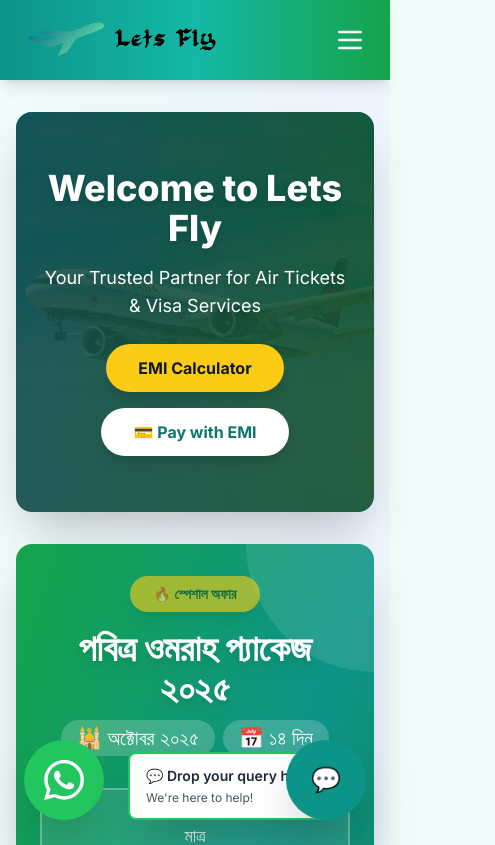
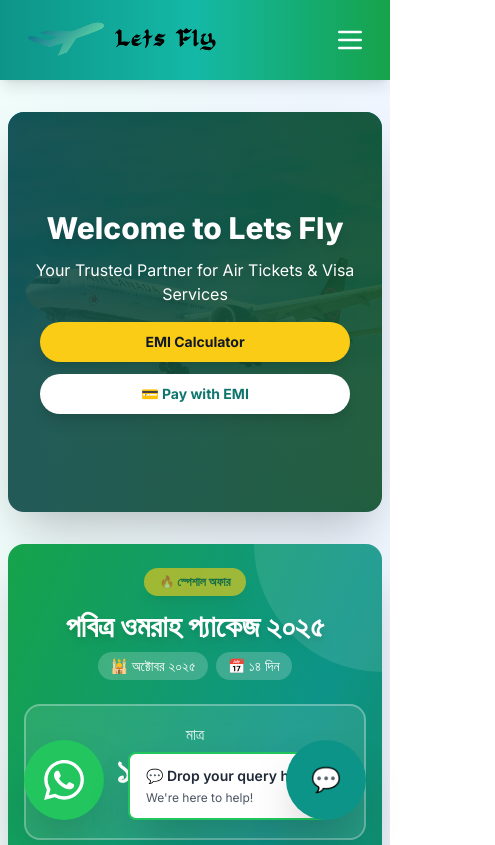
Before and after one commit to mdobns/letsfly_next.js, a Next.js app: page / in a window 390 px wide. Shown: the top 845 px of the page, 495 px wide, since content can reach past the window. Built offline with nearby package versions, Linux system fonts and the light colour scheme.

Commit message:
Fix mobile responsiveness - prevent horizontal scroll and optimize text sizing

```diff
--- a/src/app/globals.css
+++ b/src/app/globals.css
@@ -3,8 +3,12 @@
 @tailwind utilities;
 
 @layer base {
+  html {
+    @apply overflow-x-hidden;
+  }
+
   body {
-    @apply bg-gradient-to-br from-teal-50 via-blue-50 to-green-50 min-h-screen;
+    @apply bg-gradient-to-br from-teal-50 via-blue-50 to-green-50 min-h-screen overflow-x-hidden;
   }
 }
 
--- a/src/app/layout.tsx
+++ b/src/app/layout.tsx
@@ -27,6 +27,12 @@
   },
 }
 
+export const viewport = {
+  width: 'device-width',
+  initialScale: 1,
+  maximumScale: 5,
+}
+
 export default function RootLayout({
   children,
 }: {
--- a/src/app/page.tsx
+++ b/src/app/page.tsx
@@ -9,7 +9,7 @@
     <>
       {/* Hero Section */}
       <section
-        className="relative text-white text-center flex items-center justify-center mx-4 sm:mx-auto max-w-5xl my-8 rounded-2xl shadow-2xl overflow-hidden"
+        className="relative text-white text-center flex items-center justify-center mx-2 sm:mx-4 md:mx-auto max-w-5xl my-8 rounded-2xl shadow-2xl overflow-hidden"
         style={{
           backgroundImage: 'url(/images/hero-bg.jpg)',
           backgroundSize: 'cover',
@@ -18,17 +18,17 @@
         }}
       >
         <div className="absolute inset-0 bg-gradient-to-r from-teal-900/90 to-green-900/90"></div>
-        <div className="relative z-10 px-6">
-          <h1 className="text-4xl md:text-5xl font-extrabold mb-4 drop-shadow-lg">
+        <div className="relative z-10 px-4 sm:px-6 w-full">
+          <h1 className="text-3xl sm:text-4xl md:text-5xl font-extrabold mb-3 sm:mb-4 drop-shadow-lg">
             Welcome to Lets Fly
           </h1>
-          <p className="text-lg md:text-xl mb-6 drop-shadow-md">
+          <p className="text-base sm:text-lg md:text-xl mb-4 sm:mb-6 drop-shadow-md px-2">
             Your Trusted Partner for Air Tickets & Visa Services
           </p>
-          <div className="flex flex-col sm:flex-row gap-4 justify-center items-center">
+          <div className="flex flex-col sm:flex-row gap-3 sm:gap-4 justify-center items-center px-4">
             <a
               href="#emi-calculator"
-              className="bg-yellow-400 text-gray-900 font-bold py-3 px-8 rounded-full hover:bg-yellow-300 transition duration-300 shadow-lg inline-block"
+              className="bg-yellow-400 text-gray-900 font-bold py-2.5 sm:py-3 px-6 sm:px-8 rounded-full hover:bg-yellow-300 transition duration-300 shadow-lg inline-block text-sm sm:text-base w-full sm:w-auto"
             >
               EMI Calculator
             </a>
@@ -36,7 +36,7 @@
               href="https://invoice.sslcommerz.com/invoice-form?refer=66C6DE545ACEE"
               target="_blank"
               rel="noopener noreferrer"
-              className="bg-white text-teal-700 font-bold py-3 px-8 rounded-full hover:bg-gray-100 transition duration-300 shadow-lg inline-block"
+              className="bg-white text-teal-700 font-bold py-2.5 sm:py-3 px-6 sm:px-8 rounded-full hover:bg-gray-100 transition duration-300 shadow-lg inline-block text-sm sm:text-base w-full sm:w-auto"
             >
               💳 Pay with EMI
             </a>
@@ -45,7 +45,7 @@
       </section>
 
       {/* Special Omrah Campaign October 2025 */}
-      <section className="bg-gradient-to-br from-green-600 via-teal-600 to-green-700 text-white mx-4 sm:mx-auto max-w-5xl my-8 rounded-2xl shadow-2xl overflow-hidden px-6 py-8 relative">
+      <section className="bg-gradient-to-br from-green-600 via-teal-600 to-green-700 text-white mx-2 sm:mx-4 md:mx-auto max-w-5xl my-8 rounded-2xl shadow-2xl overflow-hidden px-4 sm:px-6 py-6 sm:py-8 relative">
         {/* Decorative Background Pattern */}
         <div className="absolute inset-0 opacity-10 pointer-events-none">
           <div className="absolute top-0 right-0 w-64 h-64 bg-white rounded-full -mr-32 -mt-32"></div>
@@ -54,26 +54,26 @@
 
         <div className="relative">
           {/* Header */}
-          <div className="text-center mb-8">
-            <div className="inline-block bg-yellow-400 text-green-900 px-6 py-2 rounded-full font-bold text-sm mb-4 shadow-lg animate-pulse">
+          <div className="text-center mb-6 sm:mb-8">
+            <div className="inline-block bg-yellow-400 text-green-900 px-4 sm:px-6 py-1.5 sm:py-2 rounded-full font-bold text-xs sm:text-sm mb-3 sm:mb-4 shadow-lg animate-pulse">
               🔥 স্পেশাল অফার
             </div>
-            <h2 className="text-4xl md:text-5xl font-extrabold mb-3 drop-shadow-lg">
+            <h2 className="text-3xl sm:text-4xl md:text-5xl font-extrabold mb-2 sm:mb-3 drop-shadow-lg px-2">
               পবিত্র ওমরাহ প্যাকেজ ২০২৫
             </h2>
-            <div className="flex items-center justify-center space-x-2 text-xl">
-              <span className="bg-white/20 px-4 py-1 rounded-full backdrop-blur-sm">🕌 অক্টোবর ২০২৫</span>
-              <span className="bg-white/20 px-4 py-1 rounded-full backdrop-blur-sm">📅 ১৪ দিন</span>
+            <div className="flex items-center justify-center flex-wrap gap-2 text-base sm:text-xl px-2">
+              <span className="bg-white/20 px-3 sm:px-4 py-1 rounded-full backdrop-blur-sm text-sm sm:text-base">🕌 অক্টোবর ২০২৫</span>
+              <span className="bg-white/20 px-3 sm:px-4 py-1 rounded-full backdrop-blur-sm text-sm sm:text-base">📅 ১৪ দিন</span>
             </div>
           </div>
 
           {/* Price Highlight */}
-          <div className="text-center mb-8 bg-white/10 backdrop-blur-md rounded-2xl p-8 border-2 border-white/30">
-            <p className="text-lg mb-2 opacity-90">মাত্র</p>
-            <div className="text-6xl md:text-7xl font-black mb-2 drop-shadow-2xl">
+          <div className="text-center mb-6 sm:mb-8 bg-white/10 backdrop-blur-md rounded-2xl p-4 sm:p-8 border-2 border-white/30">
+            <p className="text-base sm:text-lg mb-1 sm:mb-2 opacity-90">মাত্র</p>
+            <div className="text-4xl sm:text-5xl md:text-6xl lg:text-7xl font-black mb-1 sm:mb-2 drop-shadow-2xl break-words">
               ১,৩৫,০০০/-
             </div>
-            <p className="text-2xl font-semibold opacity-95">টাকা</p>
+            <p className="text-xl sm:text-2xl font-semibold opacity-95">টাকা</p>
           </div>
 
           {/* Package Details Grid */}
```
